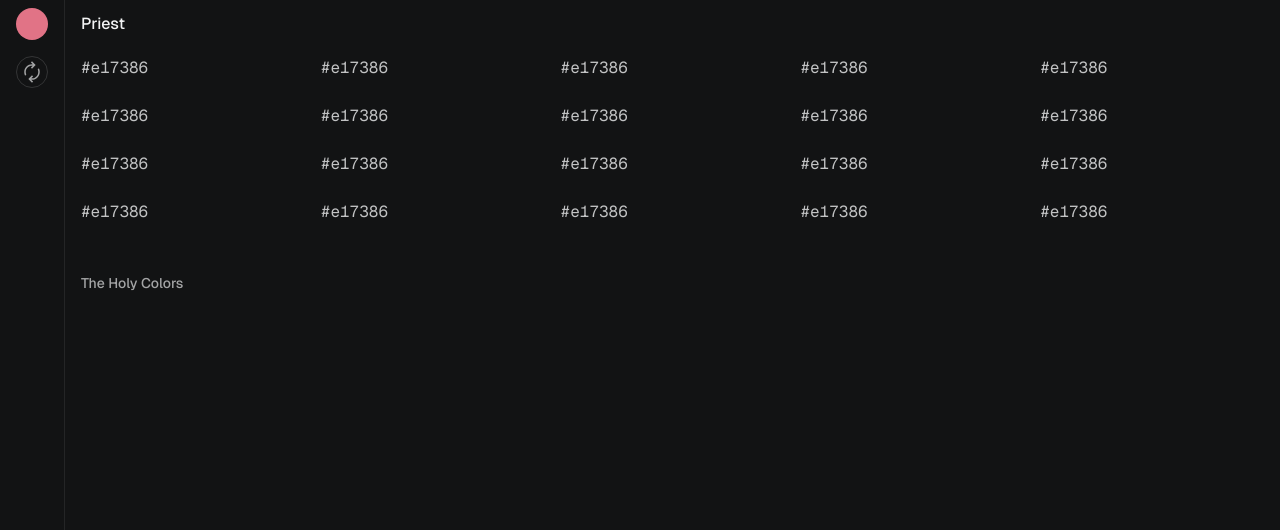
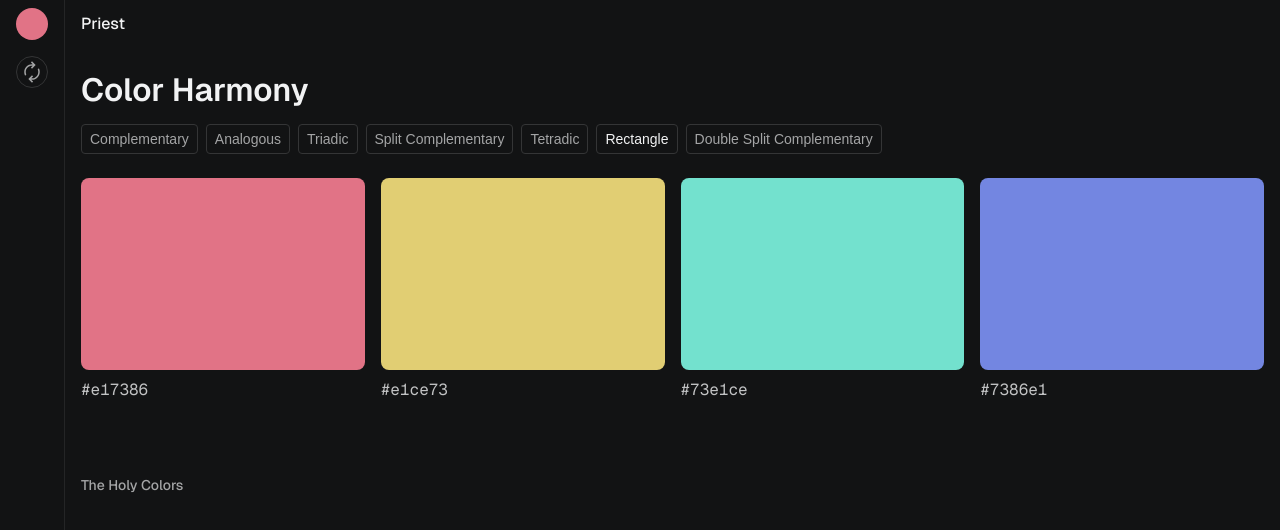
Before and after one commit to r-sp/priest, a Next.js app: page / in a window 1280 px wide. Shown: the top 530 px of the page. Built offline with nearby package versions, Linux system fonts and the light colour scheme.

Commit message:
add tab content for harmony color

```diff
--- a/src/components/ui/color-harmony.tsx
+++ b/src/components/ui/color-harmony.tsx
@@ -1,33 +1,110 @@
 "use client";
 
+import { useState, useMemo } from "react";
 import { useColorProvider } from "../provider";
+import { convertColor } from "~/lib/utils";
+import { type HarmonyColor } from "~/lib/types";
 import ColorCard from "./color-card";
+import clsx from "clsx";
 
 export default function ColorHarmony() {
-  const { hex, rgb } = useColorProvider();
+  const [section, setSection] = useState<HarmonyColor>("rectangle");
+  const { rgb } = useColorProvider();
+
+  const color = convertColor(rgb);
+  const harmony = useMemo(() => {
+    const variety = color.harmonies(section).map((c) => {
+      return { hex: c.toHex(), rgb: c.toRgb() };
+    });
+
+    return variety;
+  }, [section, color]);
 
   return (
-    <div className="grid gap-4 xs:grid-cols-2 sm:grid-cols-3 md:grid-cols-4 lg:grid-cols-5">
-      <ColorCard color={{ hex, rgb }} />
-      <ColorCard color={{ hex, rgb }} />
-      <ColorCard color={{ hex, rgb }} />
-      <ColorCard color={{ hex, rgb }} />
-      <ColorCard color={{ hex, rgb }} />
-      <ColorCard color={{ hex, rgb }} />
-      <ColorCard color={{ hex, rgb }} />
-      <ColorCard color={{ hex, rgb }} />
-      <ColorCard color={{ hex, rgb }} />
-      <ColorCard color={{ hex, rgb }} />
-      <ColorCard color={{ hex, rgb }} />
-      <ColorCard color={{ hex, rgb }} />
-      <ColorCard color={{ hex, rgb }} />
-      <ColorCard color={{ hex, rgb }} />
-      <ColorCard color={{ hex, rgb }} />
-      <ColorCard color={{ hex, rgb }} />
-      <ColorCard color={{ hex, rgb }} />
-      <ColorCard color={{ hex, rgb }} />
-      <ColorCard color={{ hex, rgb }} />
-      <ColorCard color={{ hex, rgb }} />
+    <div className="py-6" role="none">
+      <h2 className="text-3xl font-semibold text-holy-100">Color Harmony</h2>
+      <nav aria-label="color combinations" className="mt-4 flex flex-wrap gap-2">
+        <button
+          className={clsx(
+            section === "complementary" ? "text-holy-100" : "text-holy-300",
+            "rounded border-holy-700 px-2 py-1 text-sm font-normal hover:bg-holy-800 focus:bg-holy-800 active:border-holy-600 active:bg-holy-700",
+          )}
+          onClick={() => setSection("complementary")}
+        >
+          <span>Complementary</span>
+        </button>
+        <button
+          className={clsx(
+            section === "analogous" ? "text-holy-100" : "text-holy-300",
+            "rounded border-holy-700 px-2 py-1 text-sm font-normal hover:bg-holy-800 focus:bg-holy-800 active:border-holy-600 active:bg-holy-700",
+          )}
+          onClick={() => setSection("analogous")}
+        >
+          <span>Analogous</span>
+        </button>
+        <button
+          className={clsx(
+            section === "triadic" ? "text-holy-100" : "text-holy-300",
+            "rounded border-holy-700 px-2 py-1 text-sm font-normal hover:bg-holy-800 focus:bg-holy-800 active:border-holy-600 active:bg-holy-700",
+          )}
+          onClick={() => setSection("triadic")}
+        >
+          <span>Triadic</span>
+        </button>
+        <button
+          className={clsx(
+            section === "split-complementary" ? "text-holy-100" : "text-holy-300",
+            "rounded border-holy-700 px-2 py-1 text-sm font-normal hover:bg-holy-800 focus:bg-holy-800 active:border-holy-600 active:bg-holy-700",
+          )}
+          onClick={() => setSection("split-complementary")}
+        >
+          Split Complementary<span></span>
+        </button>
+        <button
+          className={clsx(
+            section === "tetradic" ? "text-holy-100" : "text-holy-300",
+            "rounded border-holy-700 px-2 py-1 text-sm font-normal hover:bg-holy-800 focus:bg-holy-800 active:border-holy-600 active:bg-holy-700",
+          )}
+          onClick={() => setSection("tetradic")}
+        >
+          <span>Tetradic</span>
+        </button>
+        <button
+          className={clsx(
+            section === "rectangle" ? "text-holy-100" : "text-holy-300",
+            "rounded border-holy-700 px-2 py-1 text-sm font-normal hover:bg-holy-800 focus:bg-holy-800 active:border-holy-600 active:bg-holy-700",
+          )}
+          onClick={() => setSection("rectangle")}
+        >
+          <span>Rectangle</span>
+        </button>
+        <button
+          className={clsx(
+            section === "double-split-complementary" ? "text-holy-100" : "text-holy-300",
+            "rounded border-holy-700 px-2 py-1 text-sm font-normal hover:bg-holy-800 focus:bg-holy-800 active:border-holy-600 active:bg-holy-700",
+          )}
+          onClick={() => setSection("double-split-complementary")}
+        >
+          <span>Double Split Complementary</span>
+        </button>
+      </nav>
+      <aside
+        aria-label={section.replaceAll("-", " ")}
+        className={clsx(
+          "mt-6 grid gap-4",
+          section === "complementary" && "sm:grid-cols-2",
+          section === "analogous" && "sm:grid-cols-3",
+          section === "triadic" && "sm:grid-cols-3",
+          section === "split-complementary" && "sm:grid-cols-3",
+          section === "tetradic" && "sm:grid-cols-4",
+          section === "rectangle" && "sm:grid-cols-4",
+          section === "double-split-complementary" && "sm:grid-cols-5",
+        )}
+      >
+        {harmony.map((c, i) => (
+          <ColorCard color={c} key={i} preview={{ className: "min-h-48" }} />
+        ))}
+      </aside>
     </div>
   );
 }
```
